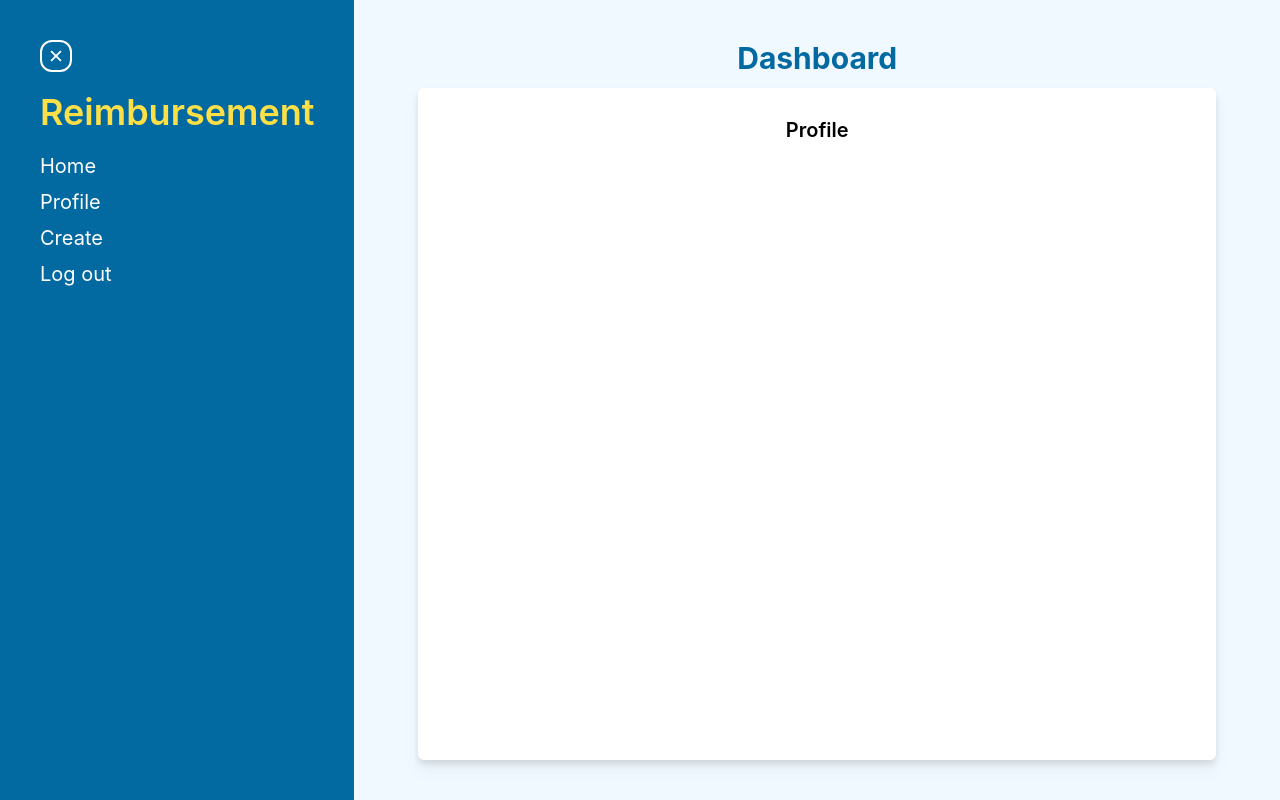
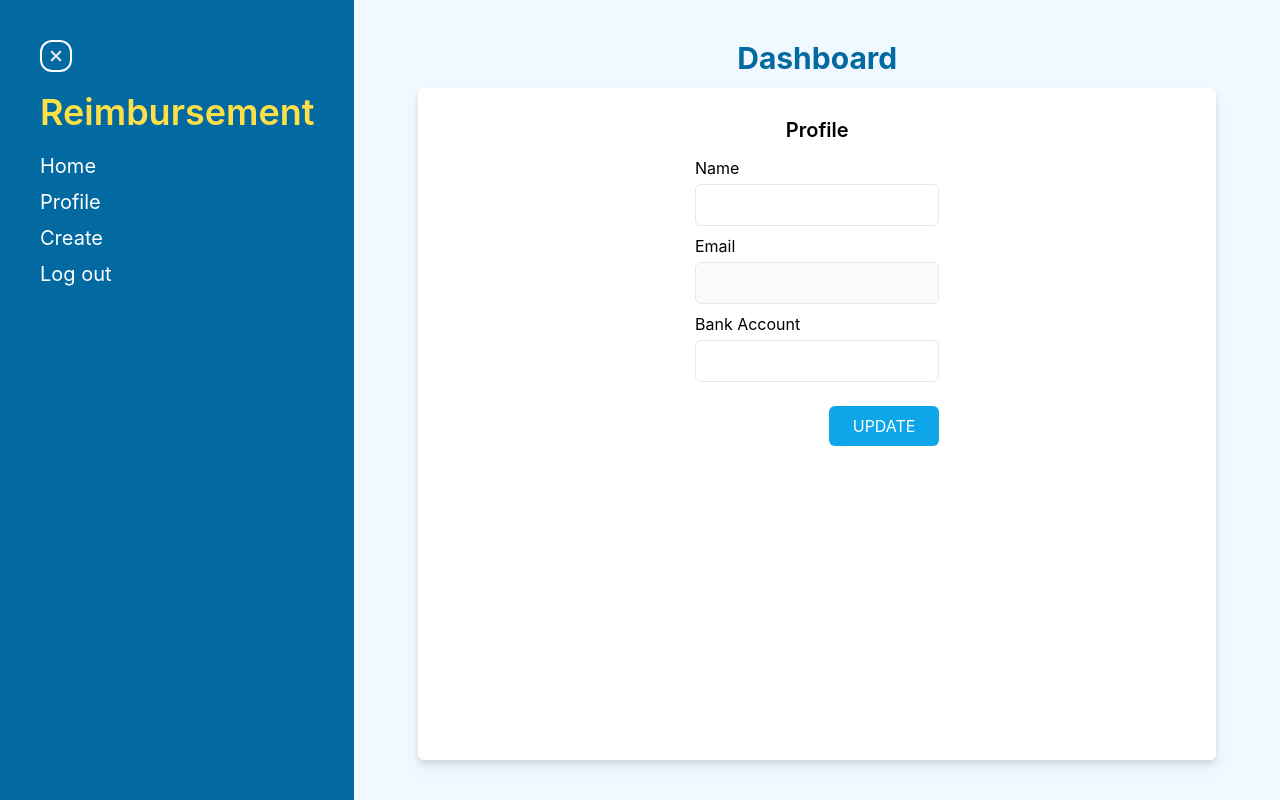
Before and after one commit to ridhasidi/reimbursement, a React (Create React App) app in the folder web-app/: page /profile in a window 1280 px wide. Built offline with nearby package versions, Linux system fonts and the light colour scheme; no server answers; sample sign-in values are in the browser's storage.

Commit message:
add read and edit profile

```diff
--- a/web-app/src/components/CreateReimbursement.js
+++ b/web-app/src/components/CreateReimbursement.js
@@ -1,8 +1,10 @@
 import { useState } from "react";
 import { useDispatch } from "react-redux";
 import { useNavigate } from "react-router-dom";
+import LoadingPage from "../pages/LoadingPage";
 import { createData, setDataError, createDataSuccess } from "../store/actionCreators/dataActions";
 export default function CreateReimbursement() {
+  const [loading, setLoading] = useState(false);
   const dispatch = useDispatch();
   const navigate = useNavigate();
   const [dateOfPurchase, setDateOfPurchase] = useState("");
@@ -35,13 +37,18 @@ export default function CreateReimbursement() {
     formData.append("amount", +amount);
     formData.append("receipt", file);
     try {
+      setLoading(true);
       const { data } = await createData(formData, localStorage.getItem("access_token"));
       dispatch(createDataSuccess(data));
+      setLoading(false);
       navigate("/");
     } catch (error) {
       dispatch(setDataError(error.data.message));
     }
   };
+  if (loading) {
+    return <LoadingPage />;
+  }
 
   return (
     <div className="md:w-3/4 lg:w-1/2 xl:w-1/3">
--- a/web-app/src/components/EditProfileForm.js
+++ b/web-app/src/components/EditProfileForm.js
@@ -1,10 +1,74 @@
+import { useEffect, useState } from "react";
+import { useDispatch, useSelector } from "react-redux";
+import ErrorPage from "../pages/ErrorPage";
+import LoadingPage from "../pages/LoadingPage";
+import { setDataError } from "../store/actionCreators/dataActions";
+import { readUser, updateSuccess, updateUser } from "../store/actionCreators/userActions";
 export default function EditProfileForm() {
-  return (
-    <>
-      <div className="mt-7">
-        <h1 className="text-center text-xl font-semibold">Profile</h1>
+  const { user, error } = useSelector((state) => state.usersReducers);
+  const [loading, setLoading] = useState(false);
+  const [name, setName] = useState(user.name);
+  const [email] = useState(user.email);
+  const [bankAccount, setBankAccount] = useState(user.bankAccount);
+  const dispatch = useDispatch();
+  const readName = (e) => {
+    const { value } = e.target;
+    setName(value);
+  };
+  const readBankAccount = (e) => {
+    const { value } = e.target;
+    setBankAccount(value);
+  };
+
+  useEffect(() => {
+    dispatch(readUser(localStorage.getItem("id"), localStorage.getItem("access_token")));
+  }, [dispatch]);
+
+  const submit = async (e) => {
+    e.preventDefault();
+    const input = {
+      name,
+      bankAccount,
+    };
+    try {
+      setLoading(true);
+      const { data } = await updateUser(localStorage.getItem("id"), localStorage.getItem("access_token"), input);
+      dispatch(updateSuccess(data));
+      dispatch(readUser(localStorage.getItem("id"), localStorage.getItem("access_token")));
+      setLoading(false);
+    } catch (error) {
+      dispatch(setDataError(error));
+    }
+  };
+
+  if (error) {
+    return <ErrorPage error={error.message} />;
+  } else if (loading || !user) {
+    return <LoadingPage />;
+  } else {
+    return (
+      <div className=" lg:w-3/4 xl:w-1/3">
+        <div className="mt-7">
+          <h1 className="text-center text-xl font-semibold">Profile</h1>
+        </div>
+        <form className="grow w-full mt-3" onSubmit={submit}>
+          <div className="mb-2">
+            <label>Name</label>
+            <input className="w-full px-4 py-2 mt-1 border rounded-md focus:outline-none focus:ring-1 focus:ring-sky-300" type="text" value={name} onChange={readName} />
+          </div>
+          <div className="mb-2">
+            <label>Email</label>
+            <input className="w-full px-4 py-2 mt-1 border rounded-md focus:outline-none focus:ring-1 focus:ring-sky-300" type="email" disabled value={email} />
+          </div>
+          <div className="mb-2">
+            <label>Bank Account</label>
+            <input className="w-full px-4 py-2 mt-1 border rounded-md focus:outline-none focus:ring-1 focus:ring-sky-300" type="text" value={bankAccount} onChange={readBankAccount} />
+          </div>
+          <div className="flex items-baseline justify-end">
+            <button className="px-6 py-2 mt-4 text-white bg-sky-500 rounded-md hover:bg-sky-600">UPDATE</button>
+          </div>
+        </form>
       </div>
-      <form className="grow w-full mt-3"></form>
-    </>
-  );
+    );
+  }
 }
--- a/web-app/src/pages/ErrorPage.js
+++ b/web-app/src/pages/ErrorPage.js
@@ -1,6 +1,6 @@
 export default function ErrorPage({ error }) {
   return (
-    <div className="grow flex flex-col mt-3 justify-center items-center bg-white px-8 drop-shadow-lg rounded-md">
+    <div className="grow flex flex-col mt-3 justify-center items-center bg-white px-8 rounded-md">
       <p>Ooops.....</p>
       <p>Something went wrong</p>
       <p className="text-sm">Error: {error}</p>
--- a/web-app/src/pages/LoadingPage.js
+++ b/web-app/src/pages/LoadingPage.js
@@ -1,6 +1,6 @@
 export default function LoadingPage() {
   return (
-    <div className="grow flex flex-col mt-3 justify-center items-center bg-white px-8 drop-shadow-lg rounded-md">
+    <div className="grow flex flex-col mt-3 justify-center items-center bg-white px-8 rounded-md">
       <p>Loading.....</p>
     </div>
   );
--- a/web-app/src/store/actionCreators/userActions.js
+++ b/web-app/src/store/actionCreators/userActions.js
@@ -1,5 +1,5 @@
 import axios from "axios";
-import { LOGIN_SUCCESS, LOGIN_LOADING, LOGIN_ERROR } from "../actionTypes/userTypes";
+import { LOGIN_SUCCESS, LOGIN_LOADING, LOGIN_ERROR, READ_USER, UPDATE_USER } from "../actionTypes/userTypes";
 
 const baseUrl = "http://localhost:4000";
 
@@ -11,8 +11,46 @@ export const login = (input) => {
   });
 };
 
-export const readUser = () => {};
+export const readUser = (id, token) => {
+  return async (dispatch) => {
+    try {
+      const { data } = await axios({
+        method: "GET",
+        url: baseUrl + `/users/${id}`,
+        headers: {
+          access_token: token,
+        },
+      });
+      dispatch(readSuccess(data));
+    } catch (error) {
+      dispatch(setLoginError(error.data.message));
+    }
+  };
+};
 
+export const updateUser = (id, token, input) => {
+  return axios({
+    method: "PATCH",
+    url: baseUrl + `/users/${id}`,
+    headers: {
+      access_token: token,
+    },
+    data: input,
+  });
+};
+
+export const updateSuccess = (payload) => {
+  return {
+    type: UPDATE_USER,
+    payload,
+  };
+};
+export const readSuccess = (payload) => {
+  return {
+    type: READ_USER,
+    payload,
+  };
+};
 export const loginSuccess = (payload) => {
   return {
     type: LOGIN_SUCCESS,
--- a/web-app/src/store/actionTypes/userTypes.js
+++ b/web-app/src/store/actionTypes/userTypes.js
@@ -1,4 +1,5 @@
 export const LOGIN_SUCCESS = "users/loginSuccess";
 export const LOGIN_ERROR = "users/loginError";
-export const READ_USER = "users";
+export const READ_USER = "user/fetchSuccess";
+export const UPDATE_USER = "user/updateSuccess";
 export const LOGIN_LOADING = "users/loginLoading";
--- a/web-app/src/store/reducers/usersReducers.js
+++ b/web-app/src/store/reducers/usersReducers.js
@@ -1,4 +1,4 @@
-import { LOGIN_SUCCESS, LOGIN_ERROR, LOGIN_LOADING } from "../actionTypes/userTypes";
+import { LOGIN_SUCCESS, LOGIN_ERROR, LOGIN_LOADING, READ_USER, UPDATE_USER } from "../actionTypes/userTypes";
 
 const initialState = {
   user: {},
@@ -30,9 +30,13 @@ export default function usersReducers(state = initialState, action) {
         ...state,
         loading: action.payload,
       };
+    case READ_USER || UPDATE_USER:
+      return {
+        ...state,
+        user: action.payload,
+      };
 
     default:
-      // break;
       return {
         ...state,
       };
```
